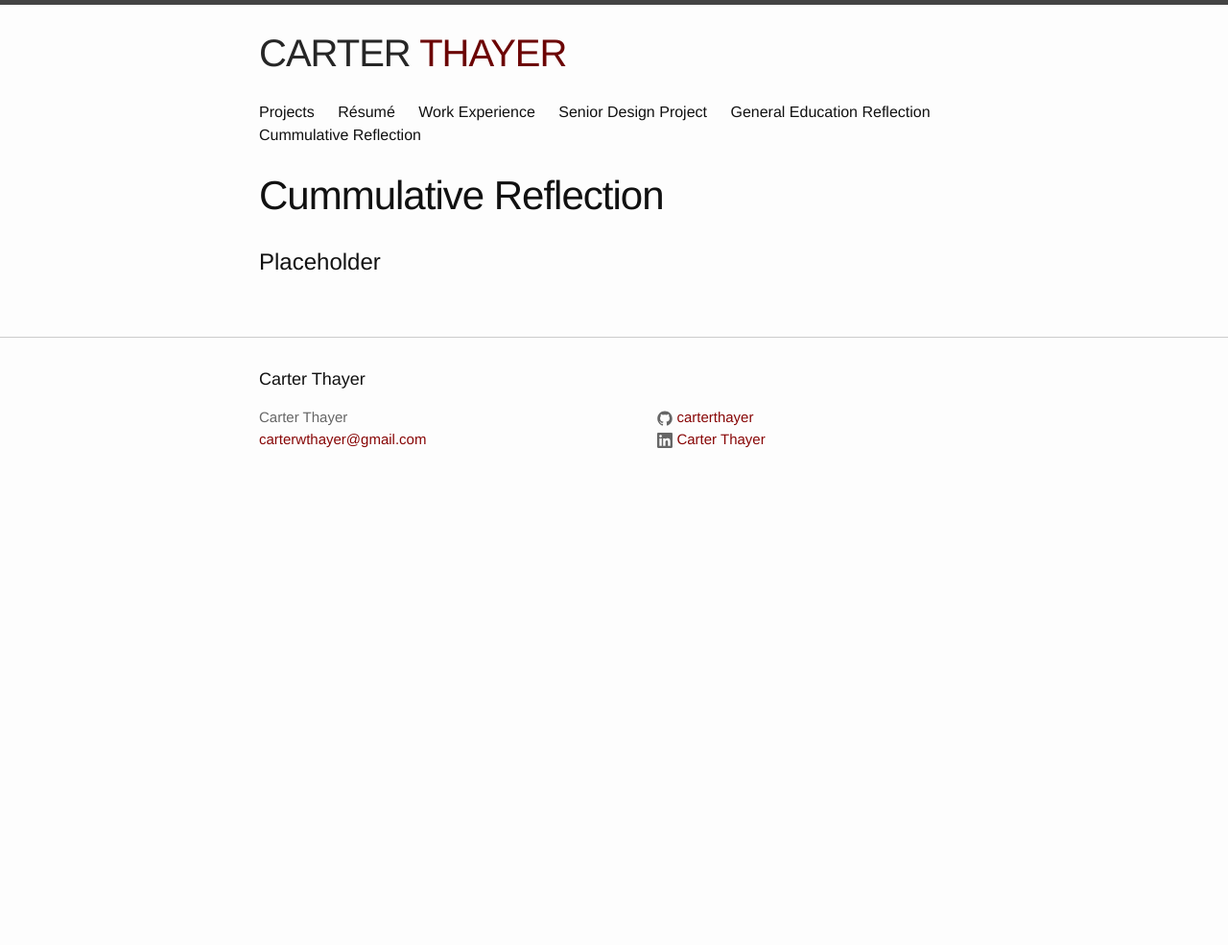
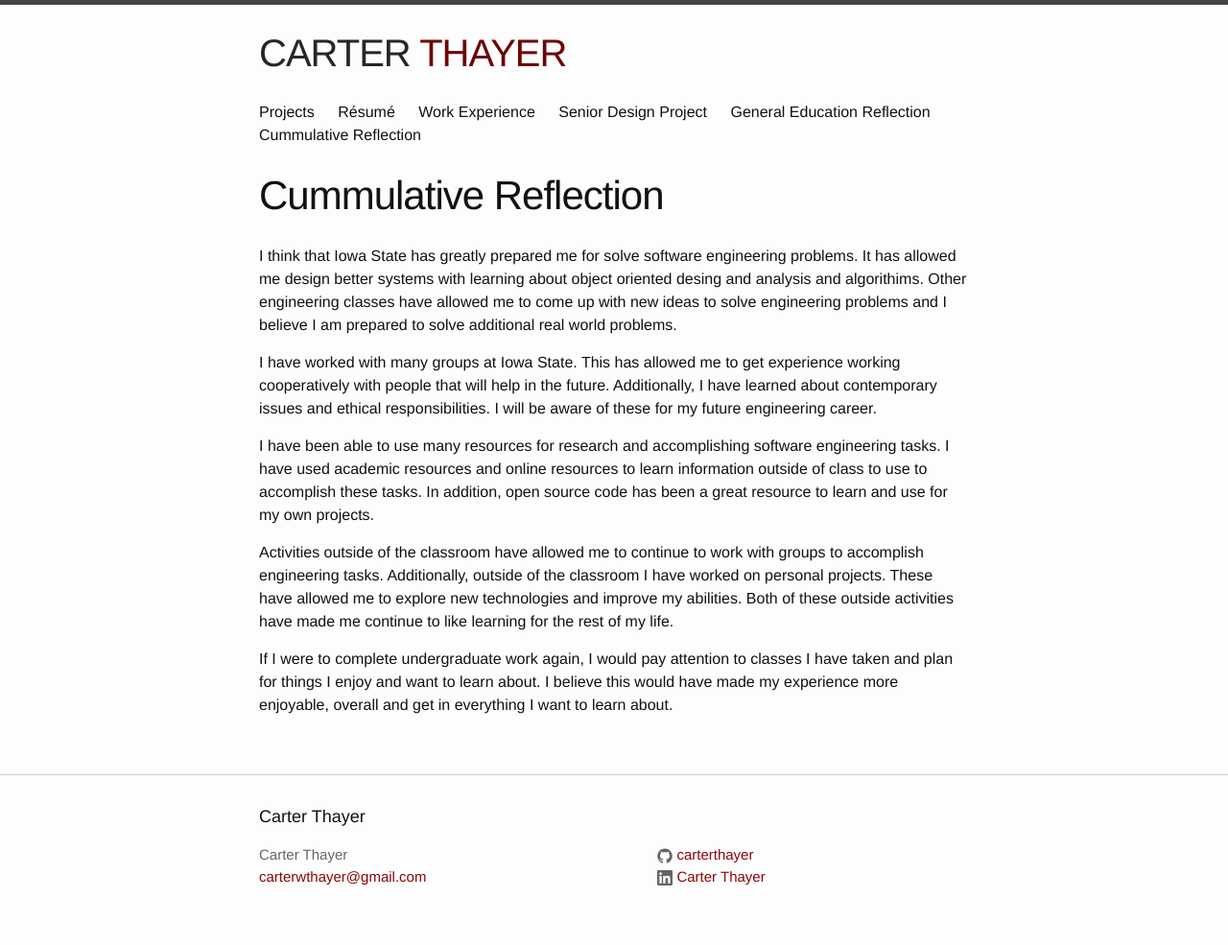
Before and after one commit to carterthayer/carterthayer.github.io, a Jekyll site: the page built from _posts/2016-09-22-Cumulative_Reflect.md, in a window 1280 px wide. Shown: the whole page at 96% size. Built offline with Jekyll 4.4.1, drawn with Linux system fonts in a browser that asks for light colours; before the commit the page ends 900 px from its top, so only the background shows below that.

Commit message:
Cummulative reflection

```diff
--- a/_posts/2016-09-22-Cumulative_Reflect.md
+++ b/_posts/2016-09-22-Cumulative_Reflect.md
@@ -4,4 +4,26 @@ title: Cummulative Reflection
 permalink: /cummulative reflection
 ---
 
-# Placeholder
+I think that Iowa State has greatly prepared me for solve software engineering problems.
+It has allowed me design better systems with learning about object oriented desing and analysis
+and algorithims.  Other engineering classes have allowed me to come up with new ideas to
+solve engineering problems and I believe I am prepared to solve additional real world problems.
+
+I have worked with many groups at Iowa State. This has allowed me to get experience working
+cooperatively with people that will help in the future. Additionally, I have learned about
+contemporary issues and ethical responsibilities. I will be aware of these for my future
+engineering career.
+
+I have been able to use many resources for research and accomplishing software engineering tasks.
+I have used academic resources and online resources to learn information outside of class to use to
+accomplish these tasks. In addition, open source code has been a great resource to learn
+and use for my own projects.
+
+Activities outside of the classroom have allowed me to continue to work with groups to
+accomplish engineering tasks. Additionally, outside of the classroom I have worked on personal
+projects. These have allowed me to explore new technologies and improve my abilities.
+Both of these outside activities have made me continue to like learning for the rest of my life.
+
+If I were to complete undergraduate work again, I would pay attention to classes I have taken
+and plan for things I enjoy and want to learn about. I believe this would have made my experience more
+enjoyable, overall and get in everything I want to learn about.
```
